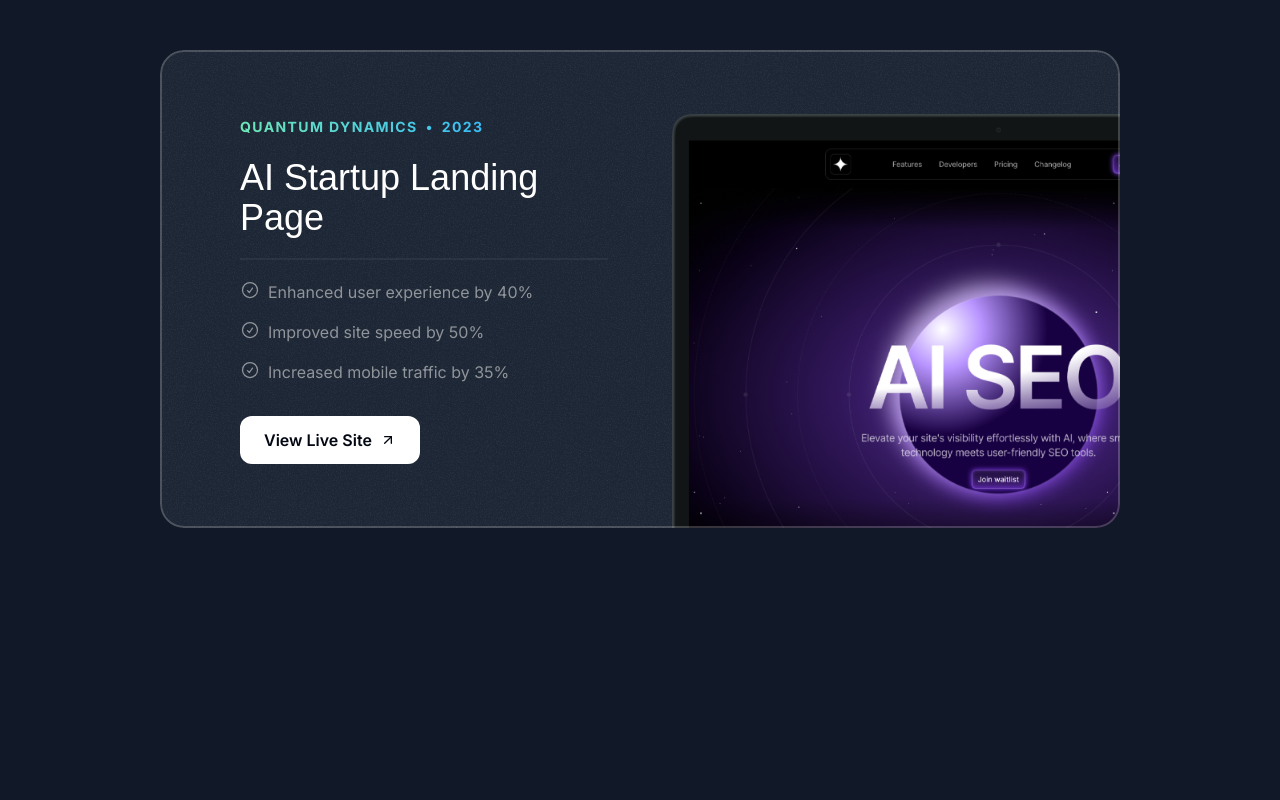
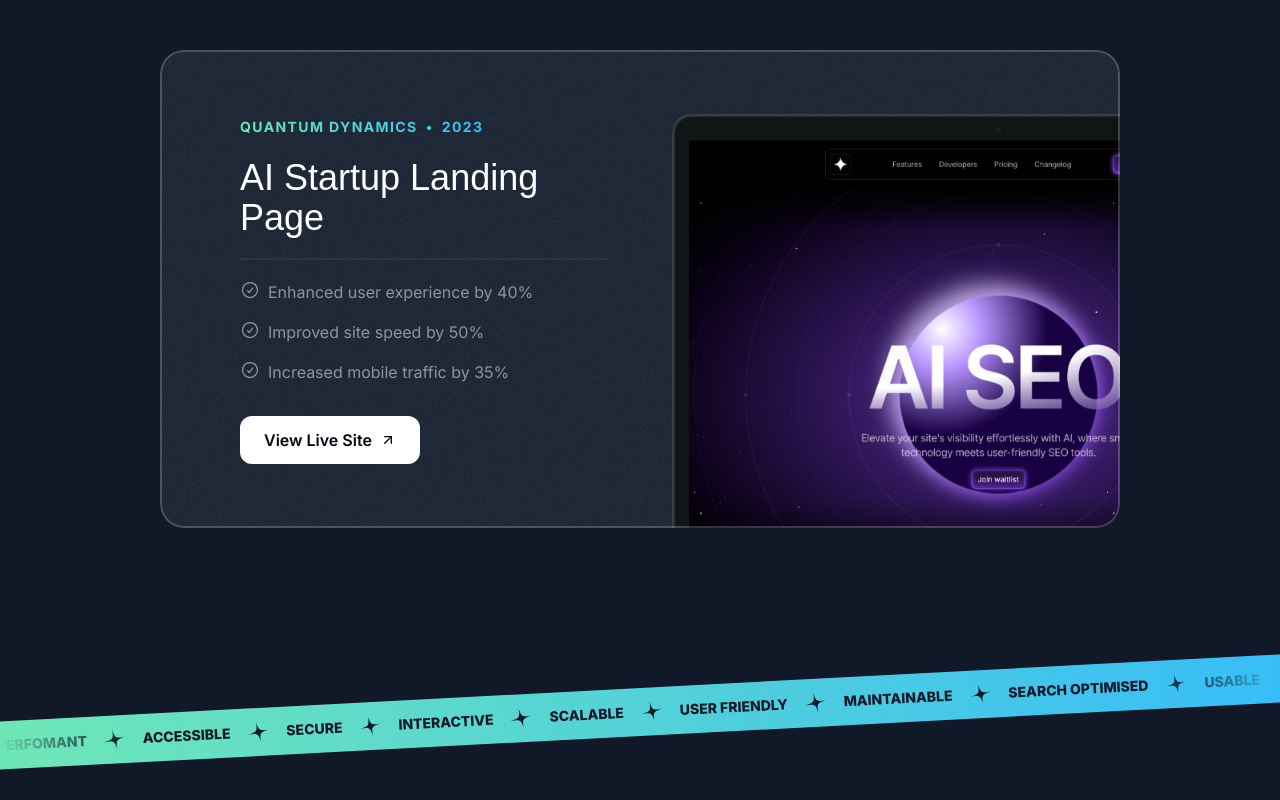
Before and after one commit to Dev-Thembinkosi/portfolio-website, a Next.js app: page / in a window 1280 px wide. Shown: the part 2236-3036 px from the top of the page. Before the commit the page ends 2860 px from the top, so only its background shows below. Built offline with nearby package versions, Linux system fonts and the light colour scheme; a web font is replaced by a local one.

Commit message:
Tape implementation

```diff
--- a/src/app/page.tsx
+++ b/src/app/page.tsx
@@ -1,6 +1,7 @@
 import { Header } from "@/sections/Header";
 import { HeroSection } from "@/sections/Hero";
 import { ProjectsSection } from "@/sections/Projects";
+import { TapeSection } from "@/sections/Tape";
 
 export default function Home() {
   return (
@@ -8,6 +9,7 @@
       <Header />
       <HeroSection />
       <ProjectsSection />
+      <TapeSection />
     </div>
   );
 }
--- a/src/sections/Tape.tsx
+++ b/src/sections/Tape.tsx
@@ -1,3 +1,33 @@
+import StarIcon from "@/assets/icons/star.svg";
+
+const words = [
+  "Perfomant",
+  "Accessible",
+  "Secure",
+  "Interactive",
+  "Scalable",
+  "User Friendly",
+  "Maintainable",
+  "Search Optimised",
+  "Usable",
+  "Reliable",
+];
+
 export const TapeSection = () => {
-  return <div>Tape Section</div>;
+  return (
+    <div className="py-16">
+      <div className="bg-gradient-to-r from-emerald-300 to-sky-400 overflow-x-clip -rotate-3 -mx-1">
+        <div className="flex [mask-image:linear-gradient(to_right,transparent,black_10%,black_90%,transparent)]">
+          <div className="flex flex-none gap-4 py-3">
+            {words.map((word) => (
+              <div key={word} className="inline-flex gap-4 items-center">
+                <span className="text-gray-900 uppercase font-extrabold text-sm">{word}</span>
+                <StarIcon className="size-6 text-gray-900 -rotate-12" />
+              </div>
+            ))}
+          </div>
+        </div>
+      </div>
+    </div>
+  );
 };
```
